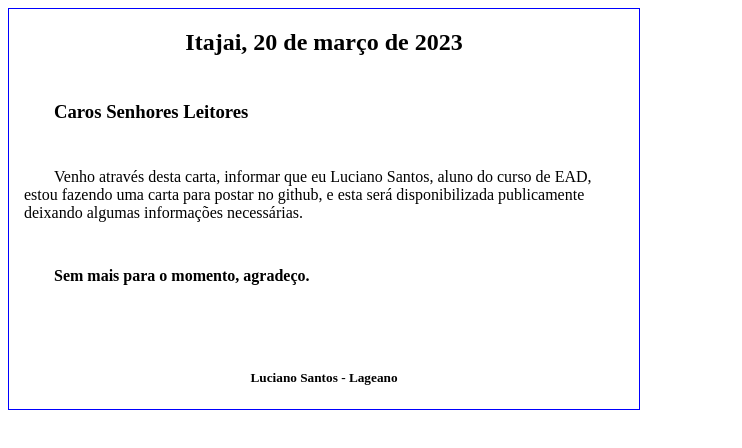
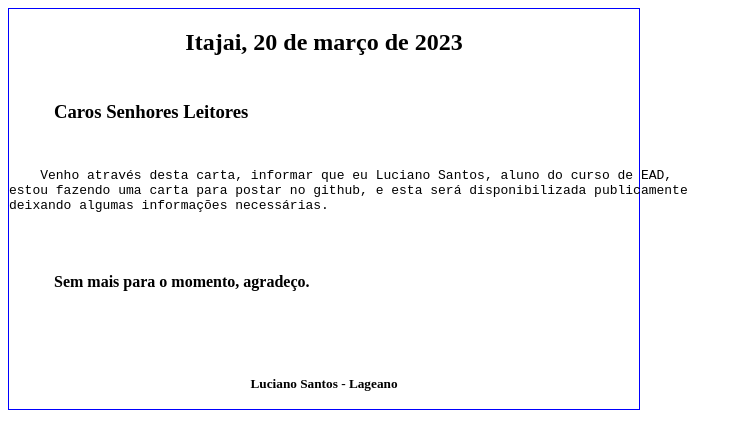
Before and after one commit to Luciano-Lageano/respweb-aula02, a plain HTML site: page index.html in a window 1280 px wide. Shown: the whole page, without its empty margins (0-742 px from the left). Drawn offline with Linux system fonts and the light colour scheme.

Commit message:
alteração no corpo da carta
foi utilizado a tag <pre> </pre>

```diff
--- a/index.html
+++ b/index.html
@@ -11,9 +11,12 @@
         <div>
             <h2 style="text-align: center;">Itajai, 20 de março de 2023</h2>
             <h3 style="margin: 45px;">Caros Senhores Leitores</h3>
-            <a style="margin: 45px;"> Venho através desta carta, informar que eu Luciano Santos, aluno do curso de EAD,</a>
-            <a style="margin: 15px;">estou fazendo uma carta para postar no github, e esta será disponibilizada publicamente </a>
-            <a style="margin: 15px;">deixando algumas informações necessárias.</a>
+            <pre>
+    Venho através desta carta, informar que eu Luciano Santos, aluno do curso de EAD,
+estou fazendo uma carta para postar no github, e esta será disponibilizada publicamente
+deixando algumas informações necessárias.
+            </pre>
+
             <h4 style="margin: 45px;">Sem mais para o momento, agradeço.</h4>
             <h5 style="text-align: center; margin-top: 85px;">Luciano Santos - Lageano</h5>
 
```
